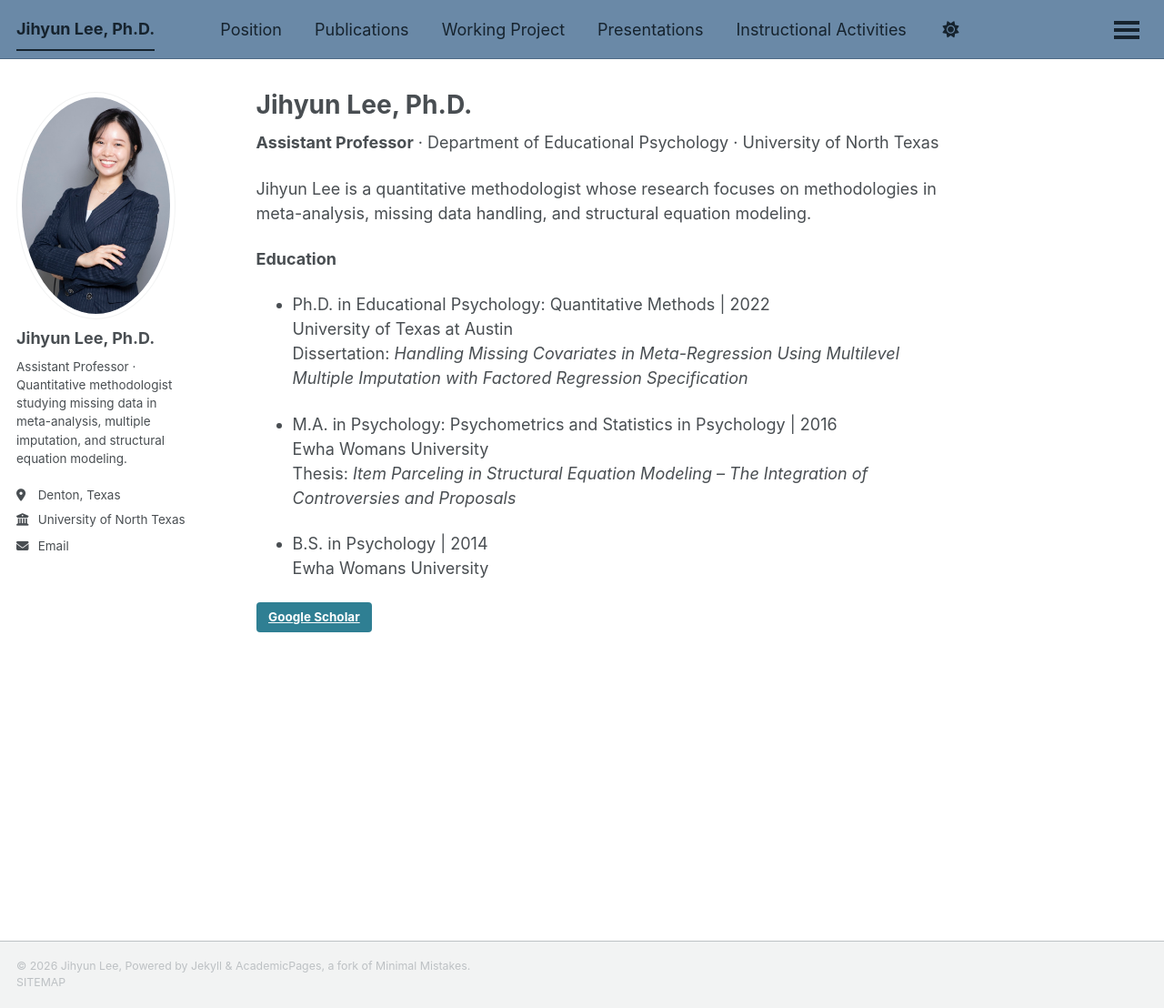
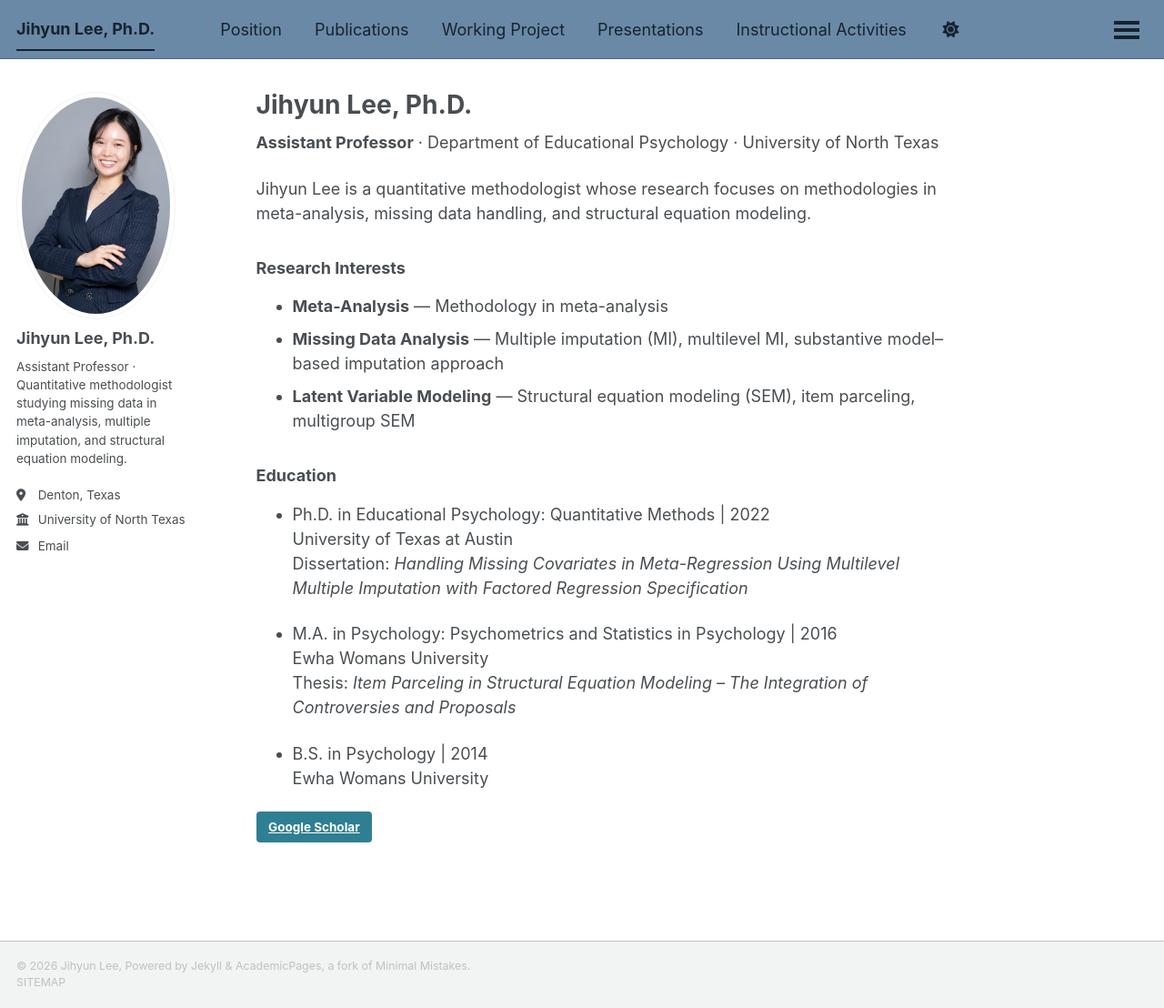
Before and after one commit to jihyunl/jihyun-home, a Jekyll site: the page built from _pages/about.md, in a window 1280 px wide and 1108 px high. Shown: the whole window at 91% size. Built offline with Jekyll 4.4.1, drawn with Linux system fonts in a browser that asks for light colours; a style sheet for code colours, icons or effects is not loaded.

Commit message:
Update about.md

```diff
--- a/_pages/about.md
+++ b/_pages/about.md
@@ -12,7 +12,14 @@ redirect_from:
 Jihyun Lee is a quantitative methodologist whose research focuses on methodologies in meta-analysis, missing
 data handling, and structural equation modeling.
 
-**Education**
+### Research Interests
+
+- **Meta-Analysis** — Methodology in meta-analysis
+- **Missing Data Analysis** — Multiple imputation (MI), multilevel MI, substantive model–based imputation approach
+- **Latent Variable Modeling** — Structural equation modeling (SEM), item parceling, multigroup SEM
+
+
+### Education
 
 * Ph.D. in Educational Psychology: Quantitative Methods | 2022<br>
 University of Texas at Austin <br>
```
